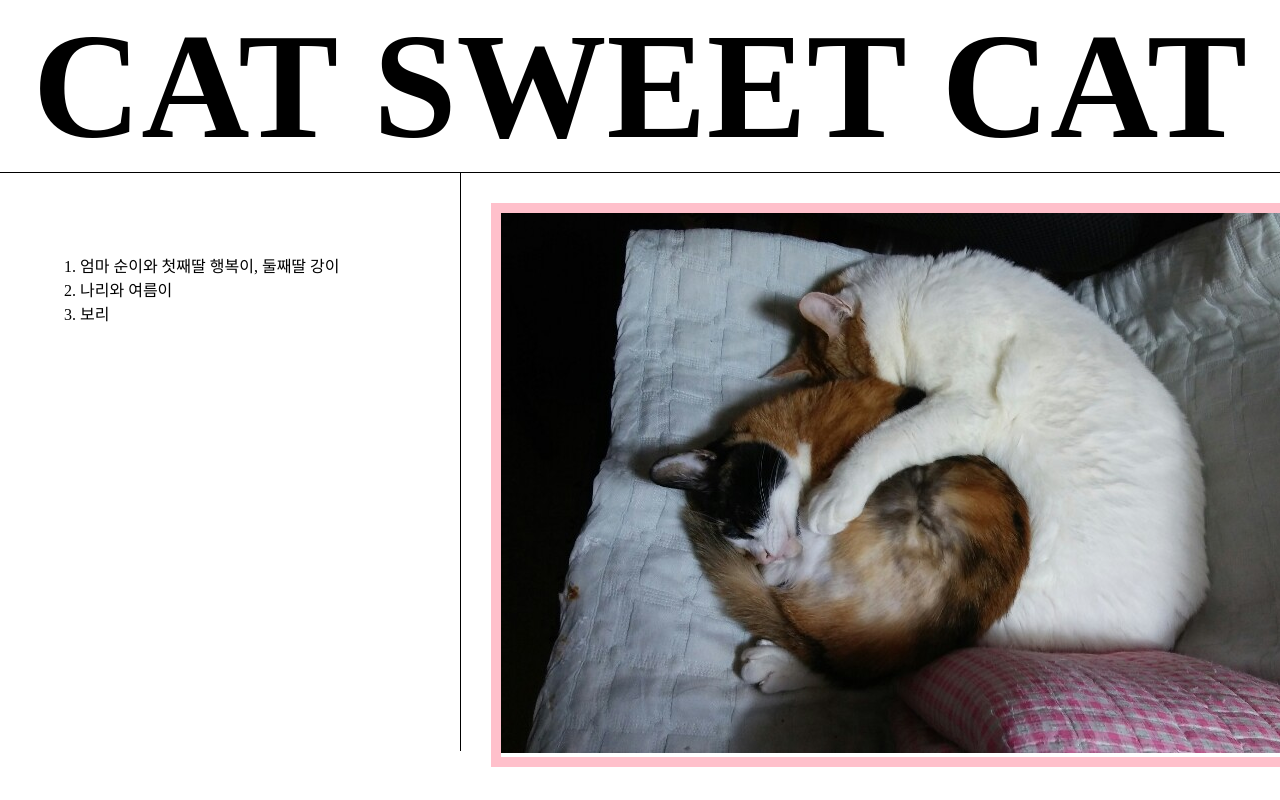
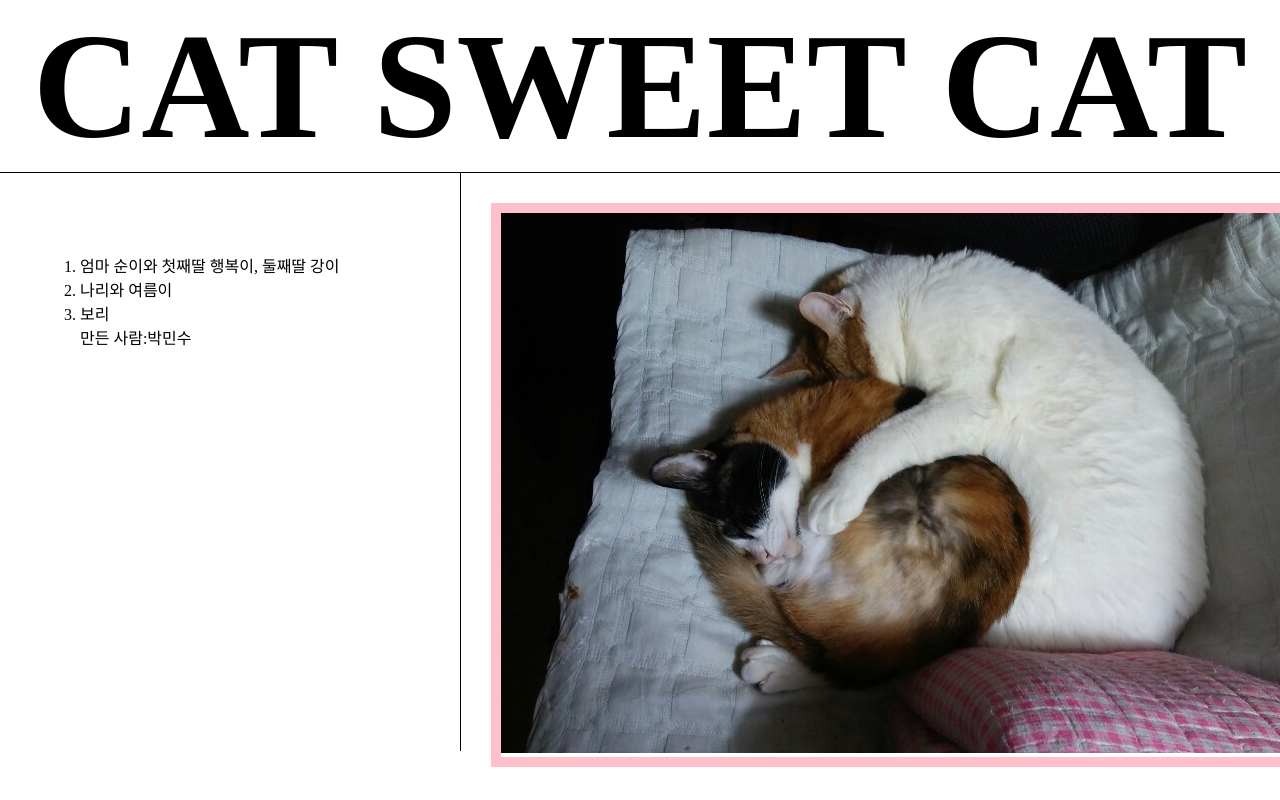
Before and after one commit to spooky0fox/web-study-001, a plain HTML site: page index.html in a window 1280 px wide. Shown: the top 800 px of the page. Drawn offline with Linux system fonts and the light colour scheme.

Commit message:
Update index.html

```diff
--- a/index.html
+++ b/index.html
@@ -38,6 +38,7 @@
       <li>엄마 순이와 첫째딸 행복이, 둘째딸 강이</li>
       <li>나리와 여름이</li>
       <li>보리</li>
+      만든 사람:박민수
     </ol>
     <div id="img1">
     <img src="sleeping my cat.jpg">
```
